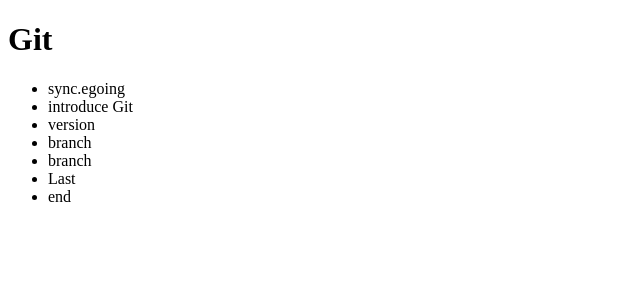
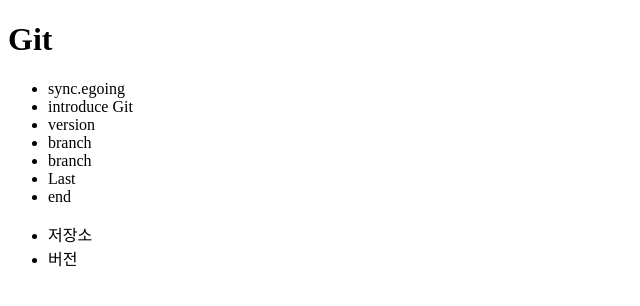
Before and after one commit to autumnia/sourcetree, a plain HTML site: page index.html in a window 1280 px wide. Shown: the whole page, without its empty margins (0-640 px from the left). Drawn offline with Linux system fonts and the light colour scheme.

Commit message:
다른 버전 작성중

```diff
--- a/index.html
+++ b/index.html
@@ -1,5 +1,6 @@
 <!doctype html>
 <html lang="ko">
+<head>
     <meta charset="utf-8">
     <meta name="viewport" content="width=device-width, initial-scale=1, shrink-to-fit=no">
     <title> Git 수업</title>
@@ -16,8 +17,10 @@
         <li>branch</li>
         <li>Last</li>
         <li>end</li>
-
-
+    </ul>
+    <ul>
+        <li>저장소</li>
+        <li>버전</li>
     </ul>
 </body>
 </html>
```
